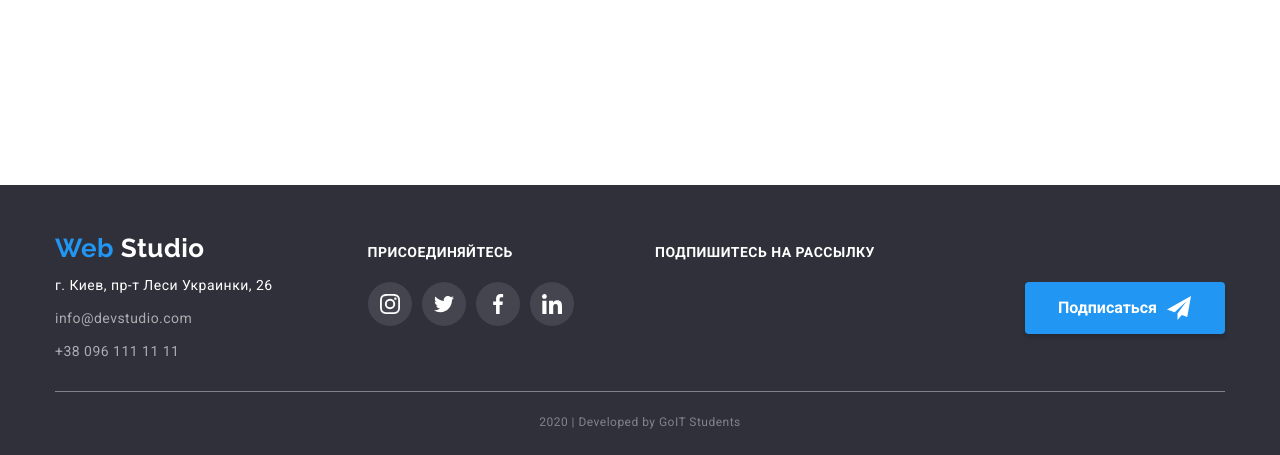
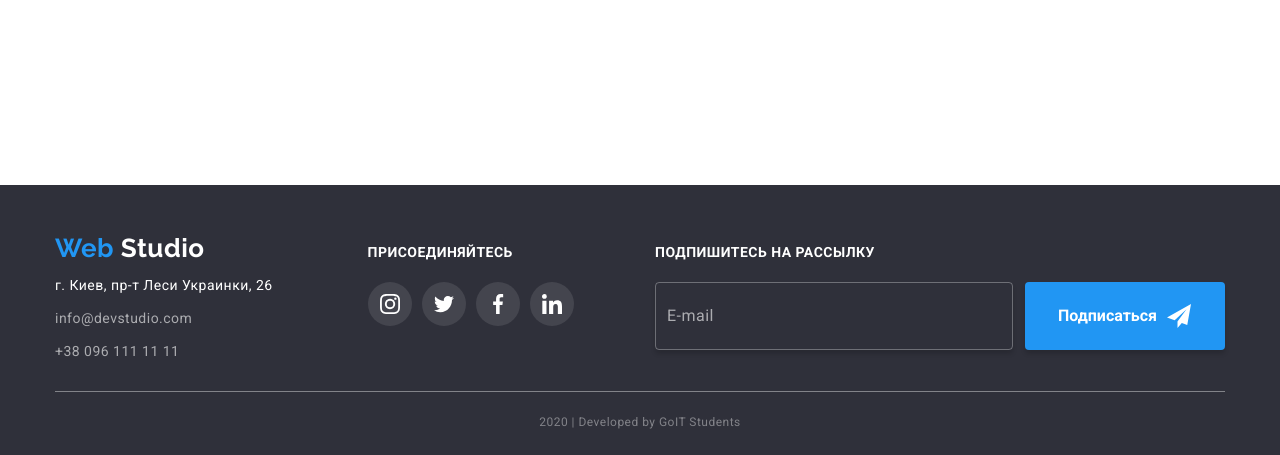
Before and after one commit to petrovskyi-Hub/goit-markup-hw-06, a plain HTML site: page index.html in a window 1280 px wide. Shown: the part 2748-3203 px from the top of the page. Drawn offline with nearby package versions, Linux system fonts and the light colour scheme.

Commit message:
Добавляет форму в блок подписки

```diff
--- a/CSS/common.css
+++ b/CSS/common.css
@@ -87,7 +87,7 @@ textarea {
   transform: scale(0.95);
 }
 
-.send-button {
+.subscribe__button {
   display: flex;
 
   margin-left: auto;
@@ -367,6 +367,40 @@ textarea {
   width: 570px;
 }
 
+.subscribe__form {
+  position: relative;
+  display: flex;
+}
+
+.subscribe__field-inpute {
+  width: 358px;
+  padding: 18px 12px;
+
+  border: 1px solid rgba(255, 255, 255, 0.3);
+  box-shadow: 0px 4px 4px rgba(0, 0, 0, 0.15);
+  border-radius: 4px;
+
+  font-size: 16px;
+  line-height: 1.87;
+  letter-spacing: 0.03em;
+  color: var(--footer-link-color);
+
+  background-color: inherit;
+  outline-style: none;
+}
+
+.subscribe__field-lable {
+  position: absolute;
+  top: 50%;
+  left: 12px;
+  transform: translateY(-50%);
+
+  font-size: 16px;
+  line-height: 1.87;
+  letter-spacing: 0.03em;
+  color: var(--footer-link-color);
+}
+
 .copyright {
   border-top-style: solid;
   border-color: var(--copyright-text-color);
--- a/CSS/main.css
+++ b/CSS/main.css
@@ -118,6 +118,13 @@
   border: 1px solid var(--form-field-border-color);
   border-radius: 4px;
   outline-style: none;
+
+  font-weight: 400;
+  font-size: 14px;
+  line-height: 1.14;
+  letter-spacing: 0.01em;
+
+  color: var(--primary-text-color);
 }
 
 .form__comment {
--- a/index.html
+++ b/index.html
@@ -562,12 +562,22 @@
           <!-- Блок подписки -->
           <div class="subscribe-box">
             <p class="footer-titles">Подпишитесь на рассылку</p>
-            <button class="button send-button" type="submit">
-              Подписаться
-              <svg class="send-icon" width="24" height="24">
-                <use href="./images/sprite-min.svg#icon-send"></use>
-              </svg>
-            </button>
+            <form class="subscribe__form">
+              <label class="subscribe__field-lable" for="mail">E-mail</label>
+              <input
+                class="subscribe__field-inpute"
+                type="email"
+                name="mail"
+                id="mail"
+              />
+
+              <button class="button subscribe__button" type="submit">
+                Подписаться
+                <svg class="send-icon" width="24" height="24">
+                  <use href="./images/sprite-min.svg#icon-send"></use>
+                </svg>
+              </button>
+            </form>
           </div>
         </div>
 
```
